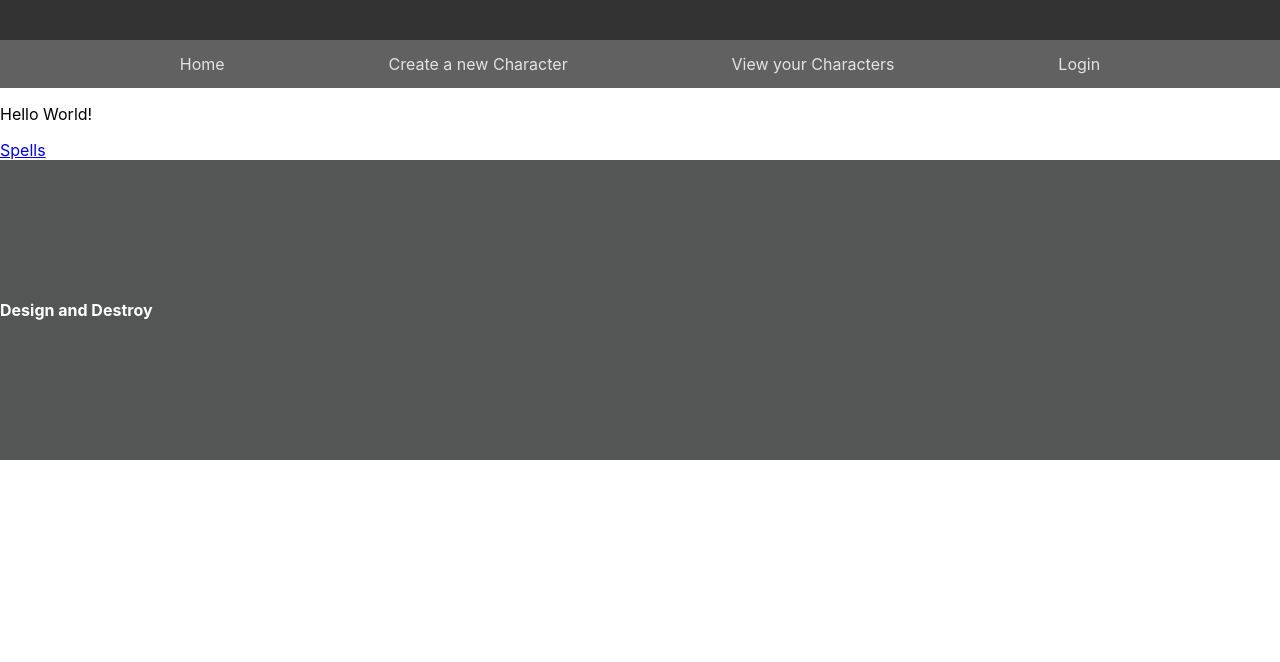
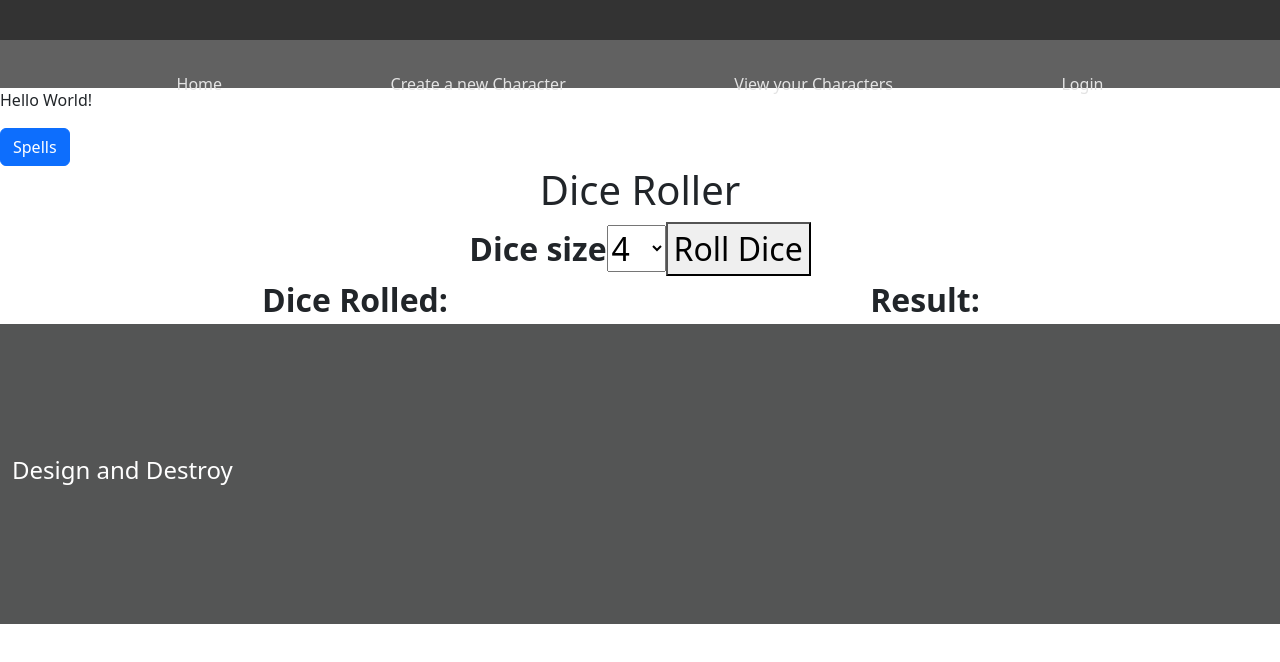
Before and after one commit to LauraLively/design-and-destroy, a React (Create React App) app: page /#/ in a window 1280 px wide. Shown: the top 662 px of the page. Built offline with nearby package versions, Linux system fonts and the light colour scheme.

Commit message:
created dice roller function/ added bootstrap css stuff

```diff
--- /dev/null
+++ b/src/calc/diceRoller.css
@@ -0,0 +1,5 @@
+#container{
+    text-align: center;
+    font-size: 2rem;
+    font-weight: bold;
+}
--- /dev/null
+++ b/src/calc/diceRoller.js
@@ -0,0 +1,61 @@
+import React from "react"
+
+import "bootstrap"
+
+import "./diceRoller.css"
+
+function DiceContainer() {
+// const diceOptions = [
+//     {value:4, label:"4"},
+//     {value:6, label:"6"},
+//     {value:8, label:"8"},
+//     {value:10, label:"10"},
+//     {value:12, label:"12"},
+//     {value:20, label:"20"},
+// ]
+    return(
+        <>
+            <div id="container">
+                <h1>Dice Roller</h1>
+                <label>Dice size</label>
+                <select id="diceNum" defaultValue="4">
+                    <option value="4">4</option>
+                    <option value="6">6</option>
+                    <option value="8">8</option>
+                    <option value="10">10</option>
+                    <option value="12">12</option>
+                    <option value="20">20</option>
+                </select>
+                <button onClick={rollDice}>Roll Dice</button>
+                <div className="container">
+                    <div className="row justify-content-md-center align-items-center">
+                        <div className="col-md-6">
+                            Dice Rolled:
+                            <div id="diceRolled" ></div>
+                        </div>
+                        <div id="diceResult" className="col-md-6">
+                            Result:
+                            <div id="diceResult"></div>
+                        </div>
+                    </div>
+                </div>
+            </div>
+        </>
+    )
+}
+
+function rollDice(){
+    const diceNum = document.getElementById("diceNum").value;
+    const diceResult = document.getElementById("diceResult");
+    const diceRolled = document.getElementById("diceRolled");
+
+    const values = [];
+    var value = Math.floor(Math.random() * diceNum) + 1;
+    values.unshift(value);
+
+    diceRolled.innerHTML += (diceNum + "<br>" );
+    diceResult.innerHTML += (value + "<br>");
+
+}
+
+export default DiceContainer;
--- a/src/index.js
+++ b/src/index.js
@@ -4,6 +4,8 @@ import './index.css';
 import App from './App';
 import { HashRouter } from 'react-router-dom';
 //import reportWebVitals from './reportWebVitals';
+
+import 'bootstrap/dist/css/bootstrap.css';
 
 const root = ReactDOM.createRoot(document.getElementById('root'));
 root.render(
--- a/src/pages/Home.js
+++ b/src/pages/Home.js
@@ -1,4 +1,6 @@
 import { Button } from "react-bootstrap";
+
+import DiceContainer from "../calc/diceRoller";
 
 
 function Homepage () {
@@ -7,6 +9,8 @@ function Homepage () {
         <>
             <p>Hello World!</p>
             <Button href="#/Spells">Spells</Button>
+
+            <DiceContainer></DiceContainer>
         </>
     )
 }
```
